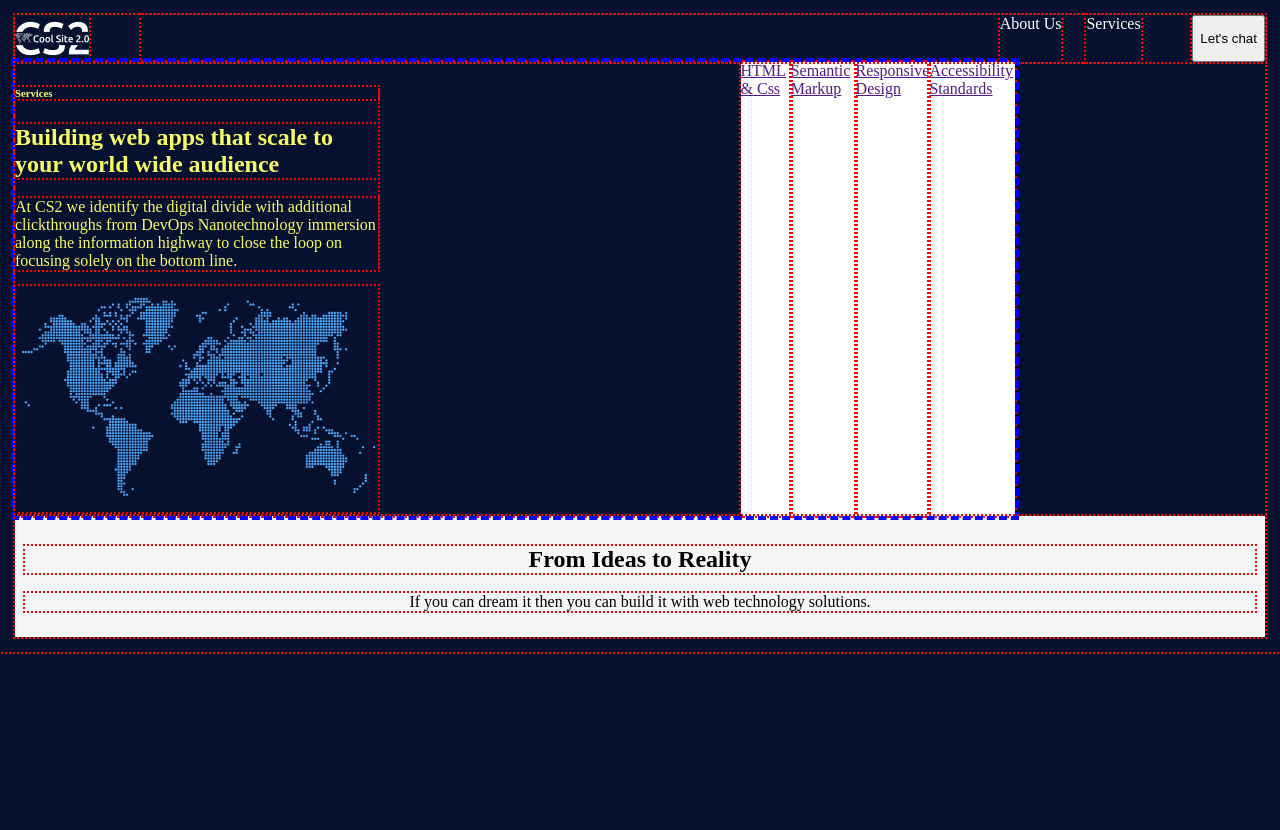
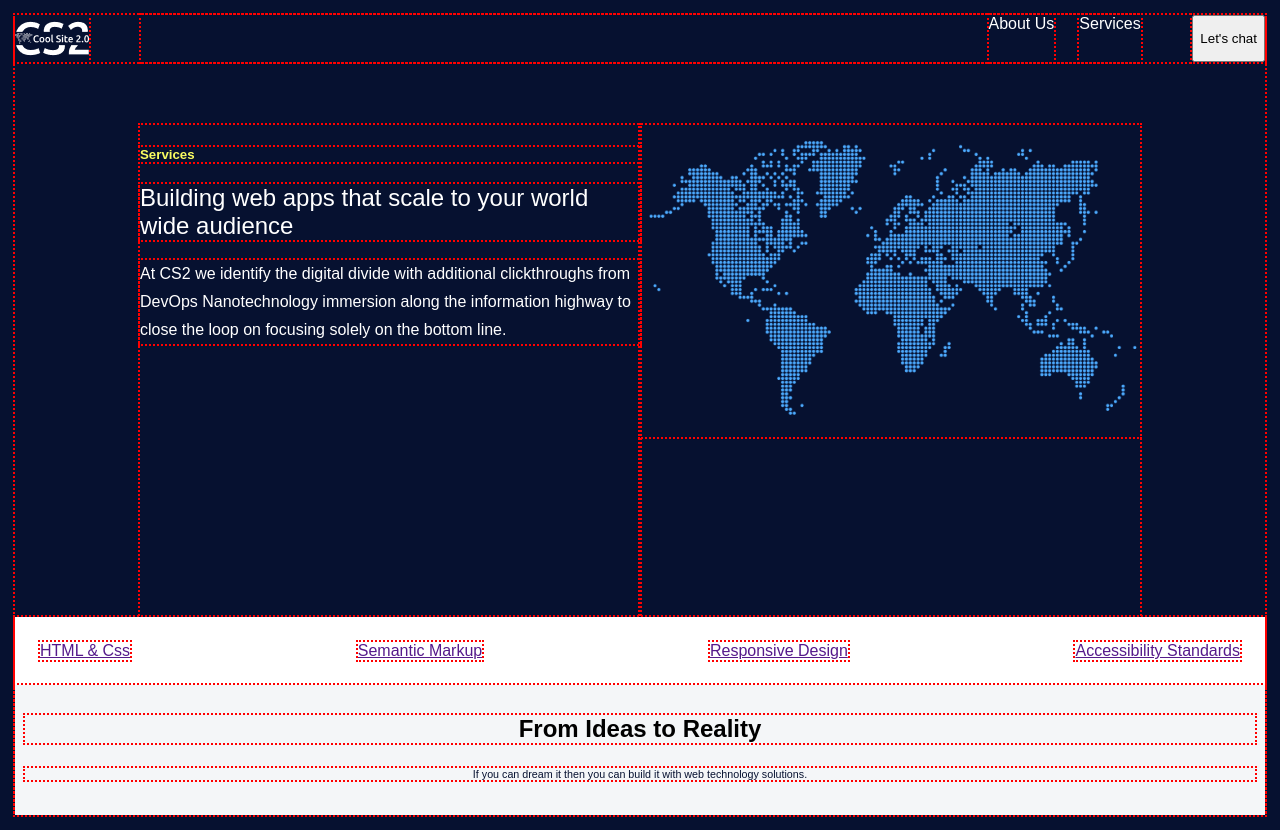
Before and after one commit to masonspacestation/cool-world-site, a plain HTML site: page index.html in a window 1280 px wide. Before the commit the page ends 800 px from the top, so only its background shows below. Drawn offline with Linux system fonts and the light colour scheme.

Commit message:
beginning layout adjustment

```diff
--- a/index.html
+++ b/index.html
@@ -18,28 +18,25 @@
     <button class="action">Let's chat</button>
   </header>
   <main class="d-flex justify-center grow">
-    <section>
-      <!-- hero section -->
-      <div class="w-50">
-        <h6>Services</h6>
-        <h2>Building web apps that scale to your world wide audience</h2>
+    <section class="w-50">
+      <h5>Services</h5>
+      <h1>Building web apps that scale to your world wide audience</h1>
       <p>At CS2 we identify the digital divide with additional clickthroughs from DevOps Nanotechnology immersion
         along the information highway to close the loop on focusing solely on the bottom line.</p>
-      </div>
-      <div class="w-50">
+    </section>
+    <section class="w-50">
       <img src="world.png" alt="">
-      </div>
     </section>
+  </main>
   <div class="useful-links d-flex space-between">
     <a href="">HTML & Css</a>
     <a href="">Semantic Markup</a>
     <a href="">Responsive Design</a>
     <a href="">Accessibility Standards</a>
   </div>
-  </main>
   <footer>
     <h2>From Ideas to Reality</h2>
-    <p>If you can dream it then you can build it with web technology solutions.</p>
+    <h6>If you can dream it then you can build it with web technology solutions.</h6>
   </footer>
 </body>
 
--- a/style.css
+++ b/style.css
@@ -9,7 +9,10 @@
 body {
   background-color: var(--dark);
   margin: 15px;
+  display: flex;
   flex-direction: column;
+  height: 100dvh;
+  font-family: Arial, Helvetica, sans-serif;
 }
 
 header {
@@ -33,10 +36,11 @@ header {
 }
 
 main {
-  outline: 4px blue dashed;
-  width: 80%;
+  margin-top: 5%;
+  margin-left: 10%;
+  margin-right: 10%;
   color: var(--yellow);
-  flex-grow: 100vh;
+  /* flex-grow: 100vh; */
 }
 
 main img {
@@ -56,19 +60,20 @@ main img {
 }
 
 .grow {
-  flex-grow: 100dvh;
+  flex-grow: 1;
 }
 
 .w-50 {
   width: 50%;
 }
 
-.hero {
+.w-80 {
   width: 80%;
 }
 
 .useful-links {
   background-color: var(--white);
+  padding: 25px;
 }
 
 footer {
@@ -76,3 +81,22 @@ footer {
   padding: 10px;
   text-align: center;
 }
+
+h1 {
+  color: var(--white);
+  font-weight: 500;
+}
+
+h5 {
+  color: var(--yellow);
+}
+
+h6 {
+  color: #061130;
+  font-weight: 200;
+}
+
+p {
+  color: var(--white);
+  line-height: 1.75em;
+}
```
Lines whose indentation alone changed are shown as unchanged.
